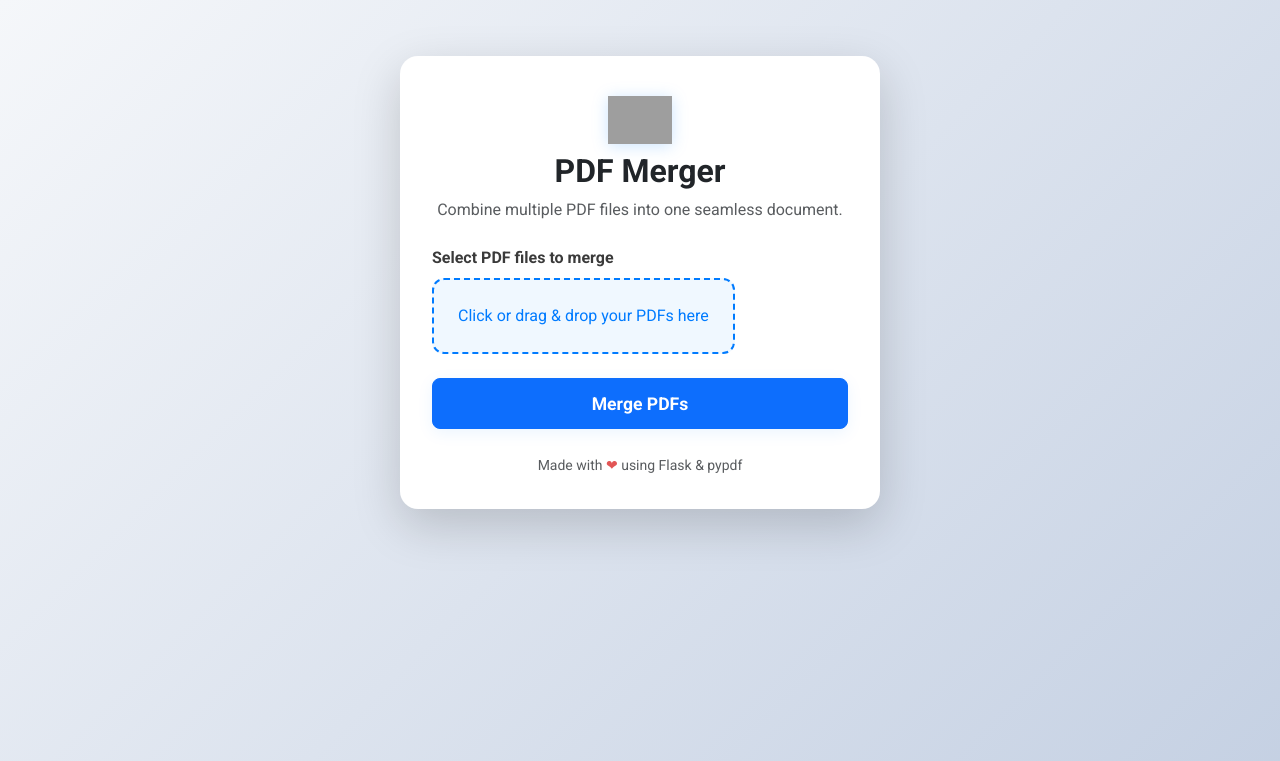
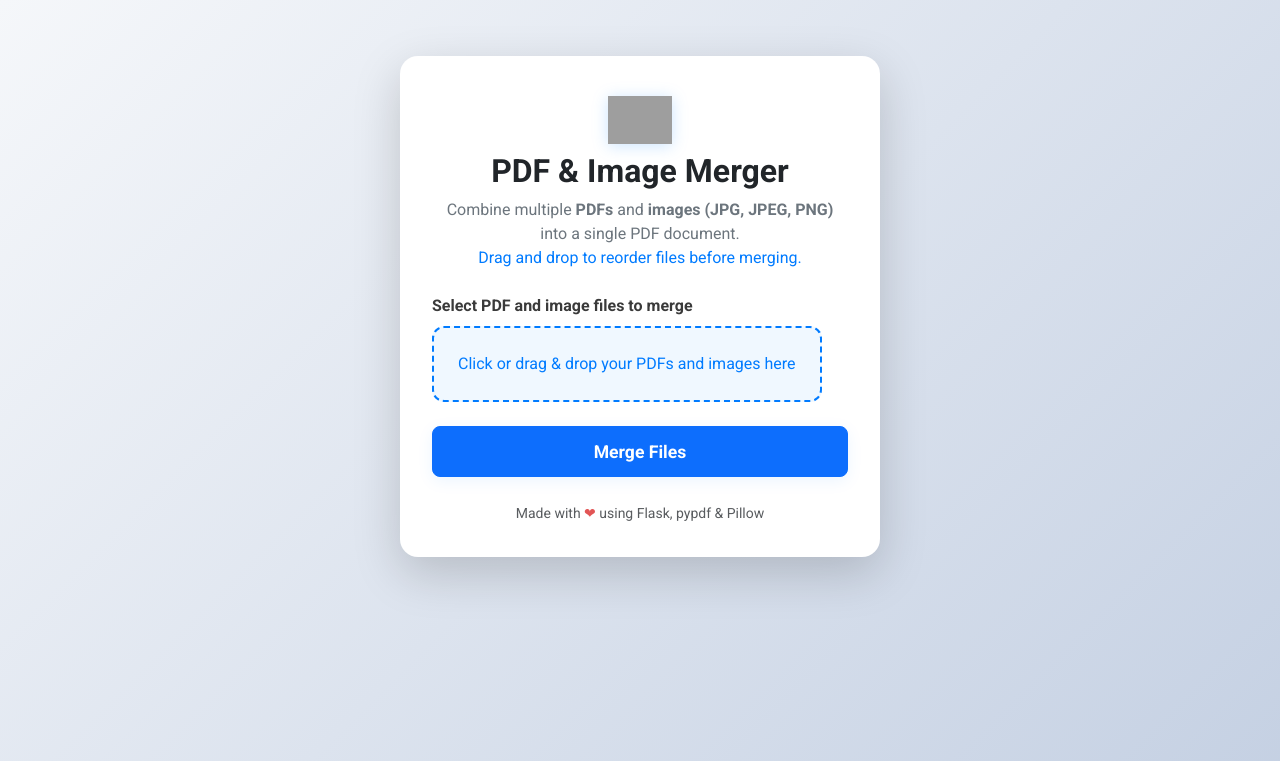
Before and after one commit to datasamdev/pdfcombine, a Flask app: page / in a window 1280 px wide. Shown: the top 761 px of the page. Run offline with Flask 3, Linux system fonts and the light colour scheme; grey boxes are pictures that could not be loaded.

Commit message:
Added file reordering feature and improved UI for PDF/images

```diff
--- a/app.py
+++ b/app.py
@@ -1,35 +1,52 @@
 from flask import Flask, render_template, request, send_file
 from pypdf import PdfWriter
+from PIL import Image
 from io import BytesIO
 import os
 
 app = Flask(__name__)
 
+ALLOWED_EXTENSIONS = {'pdf', 'png', 'jpg', 'jpeg'}
+
+def allowed_file(filename):
+    return '.' in filename and filename.rsplit('.', 1)[1].lower() in ALLOWED_EXTENSIONS
+
 @app.route("/", methods=["GET", "POST"])
 def index():
     if request.method == "POST":
-        files = request.files.getlist("pdfs")
-        if not files or any(f.filename == "" for f in files):
-            return "No files selected", 400
+        files = request.files.getlist("files")
+        order = request.form.get("order", "")
+        order_list = order.split(",") if order else []
+
+        # Map filenames to file objects
+        file_dict = {file.filename: file for file in files}
+        # Reorder files as per user selection
+        ordered_files = [file_dict[name] for name in order_list if name in file_dict]
 
         writer = PdfWriter()
-        for file in files:
-            writer.append(file.stream)
 
-        # Ensure output directory exists
+        for file in ordered_files:
+            ext = file.filename.rsplit('.', 1)[-1].lower()
+            if ext == 'pdf':
+                writer.append(file.stream)
+            elif ext in {'jpg', 'jpeg', 'png'}:
+                image = Image.open(file.stream).convert("RGB")
+                img_pdf_io = BytesIO()
+                image.save(img_pdf_io, format="PDF")
+                img_pdf_io.seek(0)
+                writer.append(img_pdf_io)
+
         output_dir = os.path.join(os.getcwd(), "output")
         os.makedirs(output_dir, exist_ok=True)
         output_path = os.path.join(output_dir, "merged.pdf")
-
-        # Write merged PDF to disk
         with open(output_path, "wb") as f:
             writer.write(f)
         writer.close()
-
-        # Also serve file for download
         return send_file(output_path, as_attachment=True, download_name="merged.pdf")
-
     return render_template("index.html")
 
 if __name__ == "__main__":
+    app.run(debug=True)
+
+if __name__ == "__main__":
     app.run()
--- a/templates/index.html
+++ b/templates/index.html
@@ -2,11 +2,13 @@
 <html lang="en">
 <head>
     <meta charset="UTF-8">
-    <title>PDF Merger</title>
+    <title>PDF & Image Merger</title>
     <!-- Bootstrap 5 CDN -->
     <link href="https://cdn.jsdelivr.net/npm/bootstrap@5.3.2/dist/css/bootstrap.min.css" rel="stylesheet">
     <!-- Google Fonts -->
     <link href="https://fonts.googleapis.com/css?family=Roboto:400,700&display=swap" rel="stylesheet">
+    <!-- SortableJS -->
+    <script src="https://cdn.jsdelivr.net/npm/sortablejs@1.15.0/Sortable.min.js"></script>
     <style>
         body {
             background: linear-gradient(135deg, #f5f7fa 0%, #c3cfe2 100%);
@@ -77,6 +79,22 @@
             padding: 0.3rem 0.7rem;
             margin-bottom: 0.3rem;
             animation: fadeIn 0.5s;
+            cursor: grab;
+            display: flex;
+            align-items: center;
+            justify-content: space-between;
+        }
+        .instructions {
+            font-size: 1rem;
+            color: #6c757d;
+            margin-bottom: 1rem;
+        }
+        .drag-handle {
+            cursor: grab;
+            margin-right: 0.7em;
+            color: #007bff;
+            font-size: 1.2em;
+            user-select: none;
         }
     </style>
 </head>
@@ -84,36 +102,40 @@
     <div class="container shadow-lg">
         <div class="text-center mb-4">
             <img src="https://img.icons8.com/ios-filled/100/007bff/pdf.png" alt="PDF Merger" width="64" class="mb-2" style="filter: drop-shadow(0 2px 8px #007bff33);">
-            <h2 style="font-weight:700;">PDF Merger</h2>
-            <p class="text-muted mb-0">Combine multiple PDF files into one seamless document.</p>
+            <h2 style="font-weight:700;">PDF & Image Merger</h2>
+            <p class="instructions">
+                Combine multiple <strong>PDFs</strong> and <strong>images (JPG, JPEG, PNG)</strong> into a single PDF document.<br>
+                <span style="color:#007bff;">Drag and drop to reorder files before merging.</span>
+            </p>
         </div>
         <form method="POST" enctype="multipart/form-data" id="pdfForm">
-            <label class="form-label">Select PDF files to merge</label>
+            <label class="form-label">Select PDF and image files to merge</label>
             <div class="mb-3 position-relative">
                 <label class="custom-file-label" id="dropLabel">
-                    <span id="labelText">Click or drag & drop your PDFs here</span>
-                    <input type="file" name="pdfs" multiple accept=".pdf" class="custom-file-input" id="pdfInput" required>
+                    <span id="labelText">Click or drag & drop your PDFs and images here</span>
+                    <input type="file" name="files" multiple accept=".pdf,.jpg,.jpeg,.png" class="custom-file-input" id="pdfInput" required>
                 </label>
             </div>
             <ul class="file-list list-unstyled" id="fileList"></ul>
-            <button type="submit" class="btn btn-primary mt-2">Merge PDFs</button>
+            <input type="hidden" name="order" id="fileOrder">
+            <button type="submit" class="btn btn-primary mt-2">Merge Files</button>
         </form>
         <div class="text-center mt-4">
-            <small class="text-muted">Made with <span style="color:#e25555;">&#10084;</span> using Flask & pypdf</small>
+            <small class="text-muted">Made with <span style="color:#e25555;">&#10084;</span> using Flask, pypdf & Pillow</small>
         </div>
     </div>
-    <!-- Bootstrap JS (for smooth transitions, not required for this form) -->
     <script src="https://cdn.jsdelivr.net/npm/bootstrap@5.3.2/dist/js/bootstrap.bundle.min.js"></script>
     <script>
-        // Smooth file drag & drop and file list display
         const pdfInput = document.getElementById('pdfInput');
+        const fileList = document.getElementById('fileList');
+        const fileOrder = document.getElementById('fileOrder');
         const dropLabel = document.getElementById('dropLabel');
-        const fileList = document.getElementById('fileList');
         const labelText = document.getElementById('labelText');
+        let filesArray = [];
 
-        // Show selected file names
         pdfInput.addEventListener('change', () => {
-            updateFileList(pdfInput.files);
+            filesArray = Array.from(pdfInput.files);
+            renderFileList();
         });
 
         // Drag & drop events for styling
@@ -129,22 +151,68 @@
             e.preventDefault();
             dropLabel.classList.remove('dragover');
             pdfInput.files = e.dataTransfer.files;
-            updateFileList(pdfInput.files);
+            filesArray = Array.from(pdfInput.files);
+            renderFileList();
         });
 
-        function updateFileList(files) {
+        function renderFileList() {
             fileList.innerHTML = '';
-            if (files.length > 0) {
-                Array.from(files).forEach(file => {
+            if (filesArray.length > 0) {
+                filesArray.forEach((file, idx) => {
                     const li = document.createElement('li');
-                    li.textContent = file.name;
+                    li.className = 'item d-flex align-items-center';
+                    li.setAttribute('data-index', idx);
+                    li.innerHTML = `<span class="drag-handle">&#9776;</span> ${file.name}`;
                     fileList.appendChild(li);
                 });
-                labelText.textContent = files.length + ' file(s) selected';
+                labelText.textContent = filesArray.length + ' file(s) selected';
             } else {
-                labelText.textContent = 'Click or drag & drop your PDFs here';
+                labelText.textContent = 'Click or drag & drop your PDFs and images here';
             }
+            updateOrderInput();
         }
+
+        // Initialize SortableJS for file reordering
+        new Sortable(fileList, {
+            animation: 150,
+            handle: '.drag-handle',
+            onEnd: function () {
+                // Rearrange filesArray according to new order
+                const newOrder = [];
+                fileList.querySelectorAll('li').forEach(li => {
+                    newOrder.push(filesArray[li.getAttribute('data-index')]);
+                });
+                filesArray = newOrder;
+                renderFileList();
+            }
+        });
+
+        function updateOrderInput() {
+            fileOrder.value = filesArray.map(f => f.name).join(',');
+        }
+
+        // On form submit, send files in the correct order using FormData
+        document.getElementById('pdfForm').addEventListener('submit', function(e) {
+            e.preventDefault();
+            if (filesArray.length === 0) return;
+            const formData = new FormData();
+            filesArray.forEach(f => formData.append('files', f));
+            formData.append('order', filesArray.map(f => f.name).join(','));
+            fetch('/', {
+                method: 'POST',
+                body: formData
+            }).then(response => response.blob())
+              .then(blob => {
+                // Download the merged PDF
+                const url = window.URL.createObjectURL(blob);
+                const a = document.createElement('a');
+                a.href = url;
+                a.download = 'merged.pdf';
+                document.body.appendChild(a);
+                a.click();
+                a.remove();
+              });
+        });
     </script>
 </body>
 </html>
```
